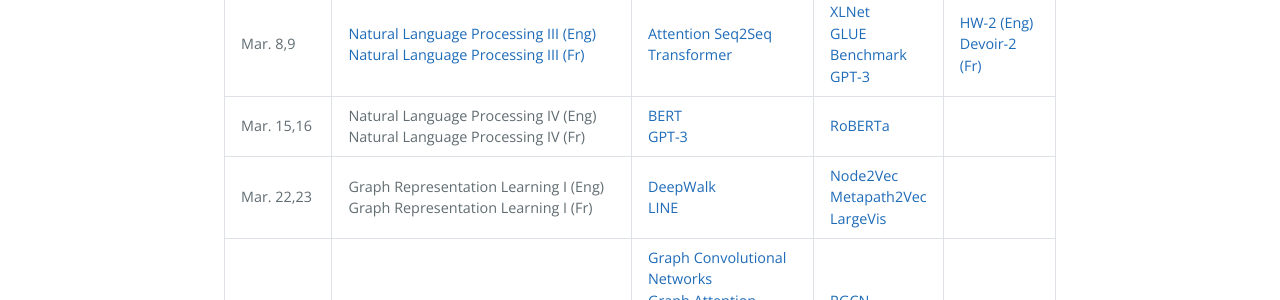
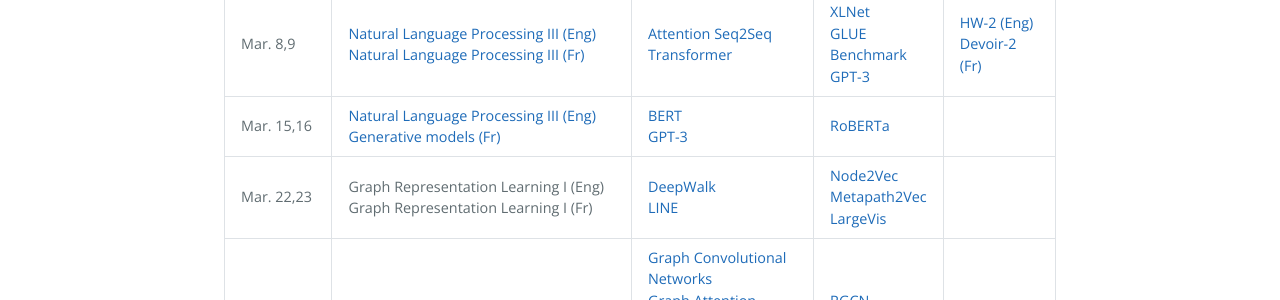
Before and after one commit to DeepGraphLearning/Math80600A_2023W, a Jekyll site: the page built from schedule.md, in a window 1280 px wide. Shown: the part 1243-1543 px from the top of the page. Built offline with Jekyll 4.4.1, drawn with Linux system fonts in a browser that asks for light colours.

Commit message:
[M] update slides

```diff
--- a/schedule.md
+++ b/schedule.md
@@ -137,8 +137,10 @@ schedule:
         url: https://www.dropbox.com/s/48o5moubjg4u784/hwk2-fr.pdf?dl=0
   - date: Mar. 15,16
     topics:
-      - name: Natural Language Processing IV (Eng)
-      - name: Natural Language Processing IV (Fr)
+      - name: Natural Language Processing III (Eng)
+        url: https://www.dropbox.com/s/9md812y7ywk4xut/Week8-DL4NLP-part3.pdf?dl=0
+      - name: Generative models (Fr)
+        url: https://www.dropbox.com/s/neew9u8rm8xy82g/S8-MG_P1.pdf?dl=0
     readings:
       - name: BERT
         url: https://arxiv.org/abs/1810.04805
```
Also changed, not shown: 1 other file.
